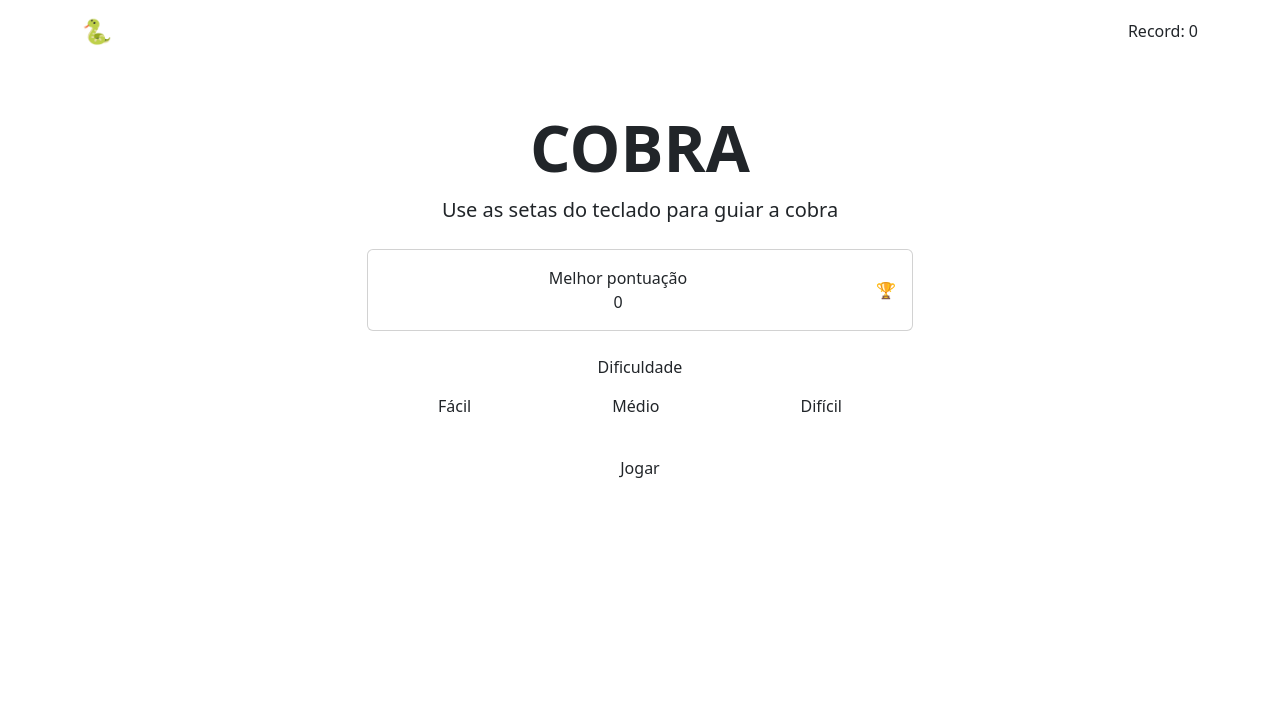
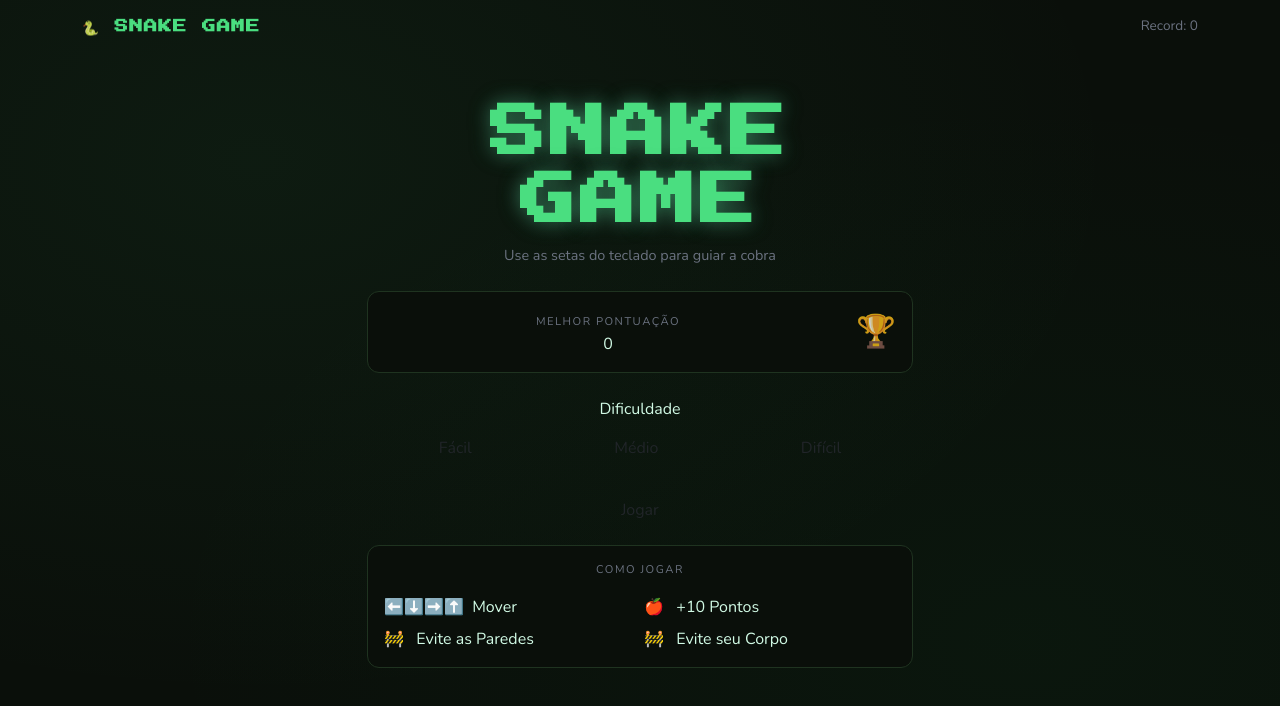
Before and after one commit to viniLima7/aula_8_snake_game, a plain HTML site: page index.html in a window 1280 px wide. Drawn offline with nearby package versions, Linux system fonts and the light colour scheme.

Commit message:
Alterações do Css feitas até  o Trofeu. Falta ainda atualizar as dificuldades

```diff
--- a/index.css
+++ b/index.css
@@ -0,0 +1,94 @@
+@import url('https://fonts.googleapis.com/css2?family=Nunito:ital,wght@0,200..1000;1,200..1000&family=Press+Start+2P&display=swap');
+
+:root {
+    --verde: #4ade80;
+    --verde-claro: #86EFAC;
+    --vermelho: #F87171;
+    --texto: #D1FAE5;
+    --esmaecido: #6B7280;
+    --fundo-card: #1A1A2E;
+    --borda: #1F3320;
+    --fundo: #0a0f0a;
+}
+
+* {
+    box-sizing: border-box;
+    margin: 0;
+    padding: 0;
+}
+
+body {
+    font-family: "Nunito", sans-serif;
+    background-color: var(--fundo);
+    color: var(--texto);
+    min-height: 100vh;
+    background-image:
+        radial-gradient(ellipse at 20% 20%, rgba(74, 222, 128, 0.06) 0%, transparent 60%),
+        radial-gradient(ellipse at 80% 80%, rgba(22, 163, 74, 0.05) 0%, transparent 60%);
+}
+
+/* NAVBAR */
+.nav-bar {
+    background: rgb(10, 15, 10,0.9);
+    border-bottom: 1px solid var(--borda);
+    backdrop-filter: blur(8px);
+
+}
+
+.navbar-brand {
+    font-family: "Press Start 2P", monospace;
+    font-size: 0.85rem !important;
+    color: var(--verde) !important;
+    letter-spacing: 1px;
+}
+
+.navbar-text {
+    font-size: 0.85rem;
+    color: var(--esmaecido);
+}
+
+/* TITULO */
+.titulo-jogo {
+    font-family: "Press Start 2P", monospace;
+    font-size: clamp(2rem, 8.5vw, 3.5rem) !important;
+    color: var(--verde);
+    text-shadow:
+        0 0 20px rgb(74, 222, 128, 0.5),
+        0 0 20px rgba(74, 22, 128, 0.2);
+    line-height: 1.2;
+    letter-spacing: 4px;
+}
+
+.subtitulo{
+    color: var(--esmaecido);
+    font-size: 0.9rem;
+    line-height: 1.7;
+}
+
+/* CARD */
+.card-recorde, .card-instrucoes {
+    background: var(--fundo);
+    border: 1px solid var(--borda);
+    border-radius: 12px;
+    color: var(--texto);
+}
+
+.label-card{
+    font-size: 0.7rem;
+    text-transform: uppercase;
+    letter-spacing: 1.5px;
+    color: var(--esmaecido);
+    margin-bottom: 4px;
+}
+
+.valor-record{
+    font-family: "Press Start 2P", monospace;
+    font-size: 1.8rem;
+    color: var(--verde);
+    line-height: 1;
+}
+
+.icone-trofeu {
+    font-size: 2rem;
+    opacity: 0.8;
+}
--- a/index.html
+++ b/index.html
@@ -5,15 +5,15 @@
     <meta name="viewport" content="width=device-width, initial-scale=1.0">
     <title>Snake Game</title>
 
+    <link rel="stylesheet" href="https://cdn.jsdelivr.net/npm/bootstrap@5.3.8/dist/css/bootstrap.min.css">
     <link rel="stylesheet" href="index.css">
-    <link rel="stylesheet" href="https://cdn.jsdelivr.net/npm/bootstrap@5.3.8/dist/css/bootstrap.min.css">
 </head>
 <body>
     <header>
         <nav class="navbar navbar-dark">
             <div class="container">
                 <span class="navbar-brand fw-bold fs-4">🐍 SNAKE GAME</span>
-                <span class="navba-text" id="navbar-record">Record: 0</span>
+                <span class="navbar-text" id="navbar-record">Record: 0</span>
             </div>
         </nav>
     </header>
@@ -23,7 +23,7 @@
             <div class="col-12 col-md-8 col-lg-6 text-center">
 
                 <div class="titulo-bloco mb-4">
-                    <h1 class="display-3 fw-bold titulo-jogo">COBRA</h1>
+                    <h1 class="display-3 fw-bold titulo-jogo">SNAKE GAME</h1>
                     <P class="lead subtitulo">Use as setas do teclado para guiar a cobra</P>
                 </div>
 
@@ -47,20 +47,45 @@
                 <div class="mb-4">
                     <p class="label-secao mb-2">Dificuldade</p>
                     <div class="btn-group w-100" role="group">
-                        <input type="radio" class="btn-check" name="dificuldede" id="facil" value="200">
+                        <input type="radio" class="btn-check" name="dificuldade" id="facil" value="200">
                         <label class="btn btn-outline-dif" for="facil">Fácil</label>
 
-                        <input type="radio" class="btn-check" name="dificuldede" id="medio" value="200">
+                        <input type="radio" class="btn-check" name="dificuldade" id="medio" value="200">
                         <label class="btn btn-outline-dif" for="medio">Médio</label>
 
-                        <input type="radio" class="btn-check" name="dificuldede" id="dificil" value="200">
+                        <input type="radio" class="btn-check" name="dificuldade" id="dificil" value="200">
                         <label class="btn btn-outline-dif" for="dificil">Difícil</label>
                     </div>
                 </div>
 
                 <a href="jogo.html" class="btn btn-jogar w-100 mb-3">Jogar</a>
+
+                <div class="card card-instrucoes">
+                    <div class="card-body">
+                        <p class="label-card mb-3"> Como jogar</p>
+                        <div class="row g-2 text-start">
+                            <div class="col-6"><div class="instrucao-item">⬅️⬇️➡️⬆️&nbsp; Mover</div></div>
+                            <div class="col-6"><div class="instrucao-item">🍎 &nbsp; +10 Pontos</div></div>
+                            <div class="col-6"><div class="instrucao-item">🚧 &nbsp; Evite as Paredes</div></div>
+                            <div class="col-6"><div class="instrucao-item">🚧 &nbsp; Evite seu Corpo</div></div>
+                        </div>
+                    </div>
+                </div>
             </div>
         </div>
     </main>
+
+    <script src="https://cdn.jsdelivr.net/npm/bootstrap@5.3.3/dist/js/bootstrap.bundle.min.js"></script>
+
+    <script>
+        const recorde = localStorage.getItem("cobra_record") || 0;
+        document.getElementById("recorde-display") .textContent = record;
+        document.getElementById("nav-recorde") .textContent = "recorde: " + recorde
+
+        document.getElementById("btn-jogar").addEventListener("click", () => {
+            const dificuldadeSelecionada = document.querySelector('input[name="dificuldade"]:checked').value;
+            localStorage.setItem("cobra_velocidade", dificuldadeSelecionada);
+        })
+    </script>
 </body>
 </html>
```
